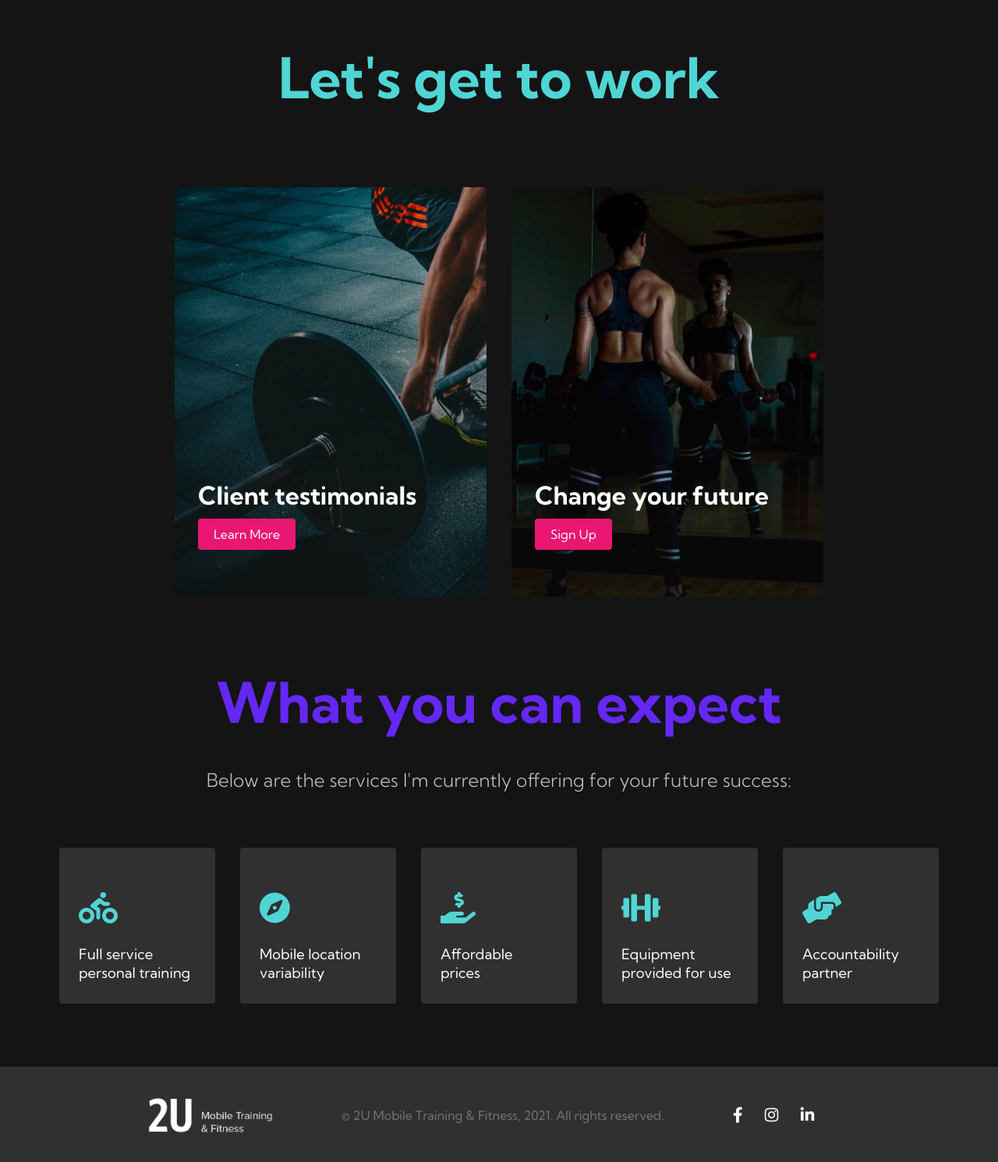
After one commit to bapplewh/capstone-app-final, a Django app: template accounts/templates/accounts/index.html in a window 1280 px wide. The commit adds this page. Shown: the part 901-2391 px from the top of the page at 78% size. Run offline with Django 3.2, Linux system fonts and the light colour scheme; the template is opened without the code that fills it, so the values that code supplies are empty; some libraries are stand-ins or nearby versions.

Commit message:
created and styled homepage

```diff
--- a/accounts/templates/accounts/clients.html
+++ b/accounts/templates/accounts/clients.html
@@ -1,6 +1,8 @@
 {% extends 'accounts/main.html' %}
 
 {% block content %}
+
+{% include 'accounts/dashboard-navbar.html' %}
 
     <div class="main-content">
         <main>
--- a/accounts/templates/accounts/dashboard.html
+++ b/accounts/templates/accounts/dashboard.html
@@ -1,6 +1,8 @@
 {% extends 'accounts/main.html' %}
 
 {% block content %}
+
+{% include 'accounts/dashboard-navbar.html' %}
 
 {% include 'accounts/status.html' %}
 
--- /dev/null
+++ b/accounts/templates/accounts/footer.html
@@ -0,0 +1,33 @@
+<body>
+    <div class="footer__container">
+        <div class="social__media">
+            <div class="social__media--wrapper">
+                <div class="footer__logo">
+                    <a href="/" id="footer__logo">
+                        <img src="../../../static/images/logo/2u-mobile-fitness.png" width="160" />
+                    </a>
+                </div>
+
+                <p class="website__rights">© 2U Mobile Training & Fitness, 2021. All rights reserved.</p>
+
+                <p class="social__icons">
+                    <a href="https://www.facebook.com/" class="social__icon--link" target="_blank">
+                        <i class="fab fa-facebook-f"></i>
+                    </a>
+
+                    <a href="https://www.instagram.com/" class="social__icon--link" target="_blank">
+                        <i class="fab fa-instagram"></i>
+                    </a>
+
+                    <a href="https://www.linkedin.com/home" class="social__icon--link" target="_blank">
+                        <i class="fab fa-linkedin-in"></i>
+                    </a>
+
+                    <a href="/signin.html" class="social__icon--signin" target="_blank">
+                        <i class="fas fa-lock"></i>
+                    </a>
+                </p>
+            </div>
+        </div>
+    </div>
+</body>
--- /dev/null
+++ b/accounts/templates/accounts/index.html
@@ -0,0 +1,96 @@
+{% extends 'accounts/main.html' %}
+
+{% block content %}
+
+{% include 'accounts/navbar.html' %}
+
+<body>
+    <!-- BANNER SECTION -->
+    <div class="main">
+        <div class="main__content">
+            <div class="main__content--container-left">
+                <h1>LIVE YOUR</h1>
+                <h2>BEST LIFE</h2>
+                <p>You can <b>count on me</b> to meet you where you're at.</p>
+                <button class="main__button"><a href="/signup.html">Get Started</a></button>
+            </div>
+
+            <div class="main__content--container-right"></div>
+        </div>
+
+        <div class="video-container">
+            <div class="color-overlay"></div>
+
+            <video class="home-video" autoplay loop muted>
+                <source src="../../../static/images/videos/home-video.mp4" type="video/mp4">
+            </video>
+        </div>
+    </div>
+
+
+    <!-- INTRO SECTION -->
+    <div class="intro">
+        <h1>Let's get to work</h1>
+
+        <div class="intro__container">
+            <div class="intro__card">
+                <h2>Client testimonials</h2>
+
+                <a href="/testimonials.html">Learn More</a>
+            </div>
+
+            <div class="intro__card">
+                <h2>Change your future</h2>
+
+                <a href="/signup.html">Sign Up</a>
+            </div>
+        </div>
+    </div>
+
+
+    <!-- SERVICES SECTION -->
+    <div class="services">
+        <h1>What you can expect</h1>
+
+        <h2>Below are the services I'm currently offering for your future success:</h2>
+
+        <div class="services__container">
+            <div class="services__card">
+                <i class="fas fa-biking"></i>
+                <br />
+                <p>Full service <br />personal training</p>
+            </div>
+
+            <div class="services__card">
+                <i class="fas fa-compass"></i>
+                <br />
+                <p>Mobile location variability</p>
+            </div>
+
+            <div class="services__card">
+                <i class="fas fa-hand-holding-usd"></i>
+                <br />
+                <p>Affordable <br />prices</p>
+            </div>
+
+            <div class="services__card">
+                <i class="fas fa-dumbbell"></i>
+                <br />
+                <p>Equipment provided for use</p>
+            </div>
+
+            <div class="services__card">
+                <i class="fas fa-hands-helping"></i>
+                <br />
+                <p>Accountability partner</p>
+            </div>
+        </div>
+    </div>
+
+    <!-- <script src='app.js'></script> -->
+
+</body>
+
+{% include 'accounts/footer.html' %}
+
+{% endblock %}
--- a/accounts/templates/accounts/main.html
+++ b/accounts/templates/accounts/main.html
@@ -13,13 +13,12 @@
 </head>
 
 <body>
-    {% include 'accounts/navbar.html' %}
 
     {% block content %}
     {% endblock %}
 
-    <hr>
-    <h5>our footer</h5>
+    <!-- <hr>
+    <h5>our footer</h5> -->
 </body>
 
 </html>
--- a/accounts/templates/accounts/navbar.html
+++ b/accounts/templates/accounts/navbar.html
@@ -1,33 +1,31 @@
-<div class="dashboard-navbar">
-    <header>
-        <div class="user-wrapper">
-            <img src="../../../static/images/photos/dashboard.jpg" width="45px" height="45px" alt="profile picture">
+<nav class="navbar">
+    <div class="navbar__container">
+        <a href="/" id="navbar__logo">
+            <img src="../../../static/images/logo/2u-mobile-fitness.png" width="200" />
+        </a>
 
-            <div>
-                <h4>Brooke Barker</h4>
-                <small>Administrator</small>
-            </div>
+        <div class="navbar__toggle" id="mobile-menu">
+            <span class="bar"></span>
+            <span class="bar"></span>
+            <span class="bar"></span>
         </div>
 
-        <div class="dashboard-navbar-container">
-            <ul class="dashboard-navbar">
-                <li class="dashboard-navbar__item">
-                    <a href="/" class="dashboard-navbar__links">Dashboard</a>
-                </li>
+        <ul class="navbar__menu">
+            <li class="navbar__item">
+                <a href="/" class="navbar__links">Home</a>
+            </li>
 
-                <li class="dashboard-navbar__item">
-                    <a href="/about.html" class="dashboard-navbar__links">Packages</a>
-                </li>
+            <li class="navbar__item">
+                <a href="/about.html" class="navbar__links">About</a>
+            </li>
 
-                <!-- <li class="dashboard-navbar__item">
-                    <a href="/about.html" class="dashboard-navbar__links">Clients</a>
-                </li> -->
-            </ul>
-        </div>
+            <li class="navbar__item">
+                <a href="/testimonials.html" class="navbar__links">Testimonials</a>
+            </li>
 
-        <div class="top-icons-wrapper">
-            <a href="" class="top-icons"><i class="fas fa-sign-out-alt"></i></a>
-            <a href="/" class="top-icons" target="_blank"><i class="fas fa-external-link-alt"></i></a>
-        </div>
-    </header>
-</div>
+            <li class="navbar__button">
+                <a href="/signup.html" class="button">Sign Up!</a>
+            </li>
+        </ul>
+    </div>
+</nav>
--- a/accounts/templates/accounts/packages.html
+++ b/accounts/templates/accounts/packages.html
@@ -1,6 +1,8 @@
 {% extends 'accounts/main.html' %}
 
 {% block content %}
+
+{% include 'accounts/dashboard-navbar.html' %}
 
     <div class="main-content">
         <main>
--- a/accounts/urls.py
+++ b/accounts/urls.py
@@ -4,6 +4,7 @@ from . import views
 
 urlpatterns = [
     path('', views.home),
+    path('dashboard/', views.dashboard),
     path('packages/', views.packages),
     path('clients/', views.clients),
 ]
--- a/accounts/views.py
+++ b/accounts/views.py
@@ -4,6 +4,9 @@ from django.http import HttpResponse
 # Create your views here.
 
 def home(request):
+    return render(request,'accounts/index.html')
+
+def dashboard(request):
     return render(request,'accounts/dashboard.html')
 
 def packages(request):
--- a/static/css/main.css
+++ b/static/css/main.css
@@ -142,7 +142,7 @@ banner section*/
 .main__content--container-left h2 {
     font-size: 9rem;
     font-weight: 900;
-    background-image: url('/images/photos/abstract.jpg');
+    background-image: url('../images/photos/abstract.jpg');
     background-size: 100%;
 
     -webkit-background-clip: text;
@@ -264,7 +264,7 @@ banner section*/
             rgba(0,0,0,0) 0%,
             rgba(17,17,17,0.5) 100%
         ),
-        url('/images/photos/pic2.jpg');
+        url('../images/photos/pic2.jpg');
     background-size: cover;
     position: relative;
     color: white;
@@ -276,7 +276,7 @@ banner section*/
         rgba(0,0,0,0) 0%,
         rgba(17,17,17,0.5) 100%
     ),
-    url('/images/photos/pic\ 1.jpg');
+    url('../images/photos/pic1.jpg');
 }
 
 .intro__card a {
```
Also changed, not shown: accounts/templates/accounts/dashboard-navbar.html (added, +33 -0 lines), static/images/logo/2u-mobile-fitness.png (renamed from static/images/logo/fitbymitch-logo.png), static/images/photos/pic1.jpg (renamed from static/images/photos/pic 1.jpg).
